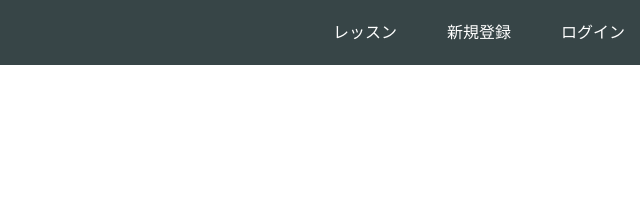
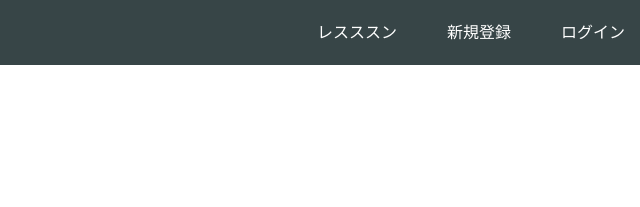
Before and after one commit to ryota-mito/pleanlist, a plain HTML site: page index.html in a window 1280 px wide. Shown: the top 207 px of the page, 640-1280 px from the left. Drawn offline with Linux system fonts and the light colour scheme.

Commit message:
Update index.html

```diff
--- a/index.html
+++ b/index.html
@@ -15,7 +15,7 @@
       </div>
       <span class="fa fa-bars menu-icon"></span>
       <div class="header-right">
-        <a href="#">レッスン</a>
+        <a href="#">レスススン</a>
         <a href="#">新規登録</a>
         <a href="#" class="login">ログイン</a>
       </div>
```
